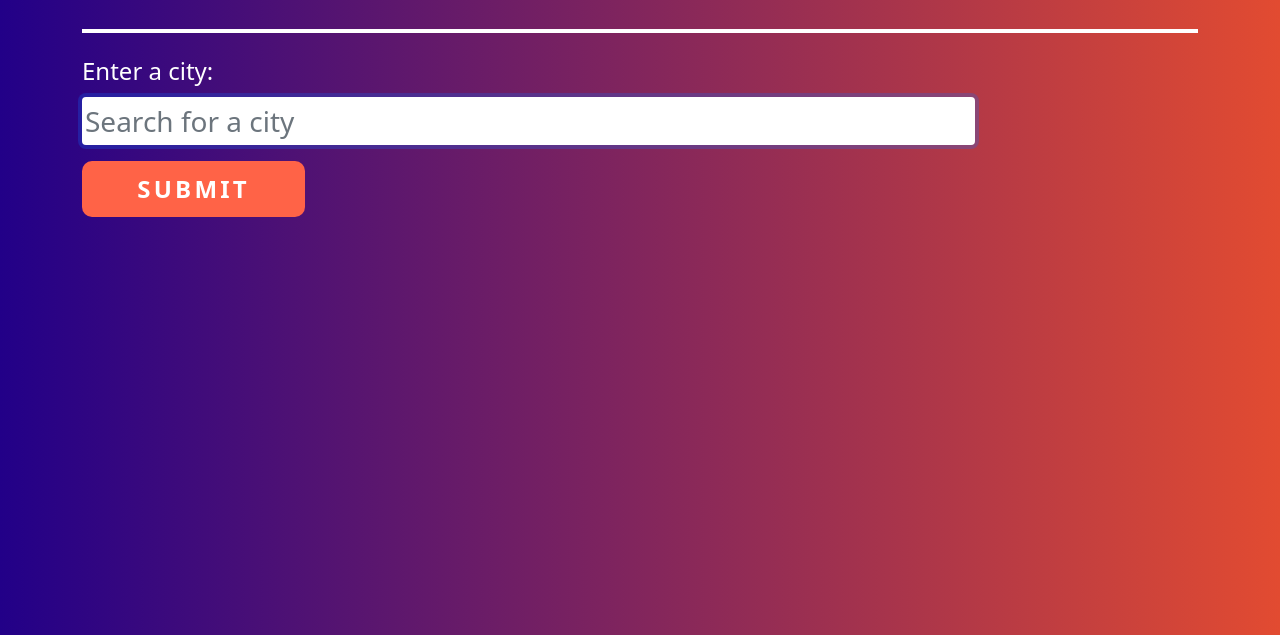
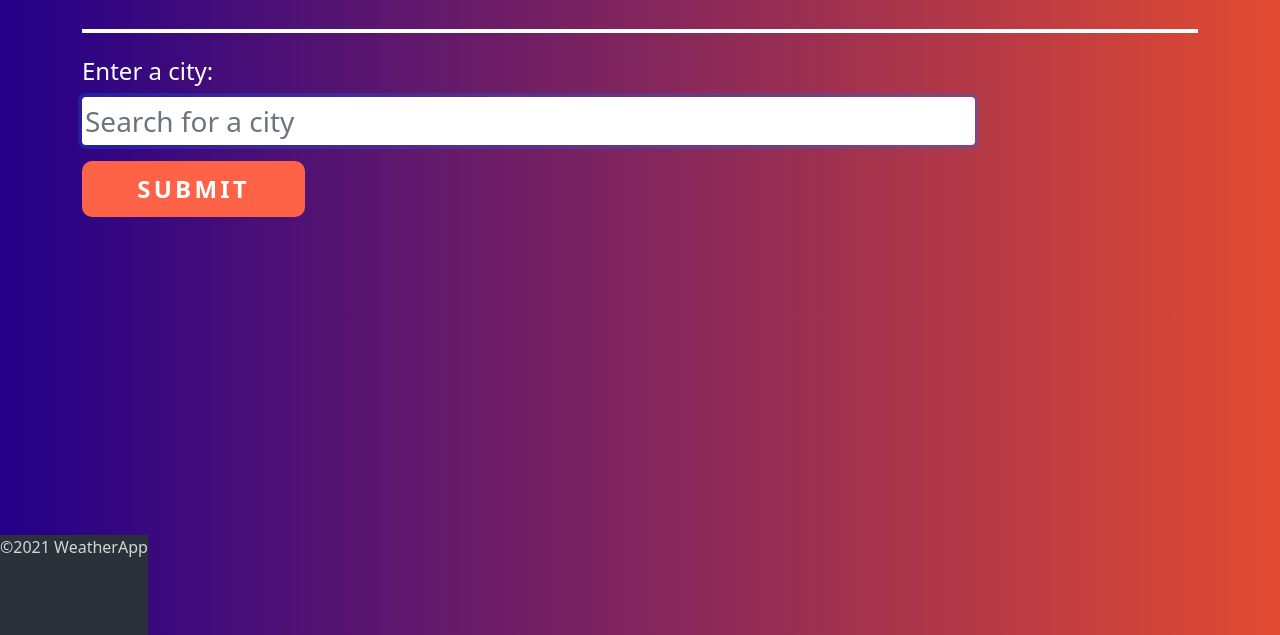
Before and after one commit to P4sc4l94/weather-app, a website with bundled scripts: page index.html in a window 1280 px wide. Shown: the part 165-800 px from the top of the page. Built offline with nearby package versions, Linux system fonts and the light colour scheme.

Commit message:
Update index.html
Added finalized code

```diff
--- a/index.html
+++ b/index.html
@@ -57,7 +57,7 @@
       <section class='ajax-section'>
         <div class='container weather-container'>
           <ul class='cities row'>
-            <!-- <li class='city'>
+              <!-- <li class='city'>
               <div class="row">
                 <div class="col-8 col-sm-12">
                   <div class='city-name'>
@@ -69,15 +69,15 @@
                 </div>
                 <div class="col-4 col-sm-12">
                   <figure>
-                    <img src="img-placeholder.svg" width="50px" height="auto" alt="">
+                    <img src="img/01d.svg" width="50px" alt="">
                     <figcaption>
                       Slightly Cloudy
                     </figcaption>
                   </figure>
                 </div>
               </div>
-            </li> -->
-            <!-- <li class='city'>
+            </li>    -->
+              <!-- <li class='city'>
               <div class="row">
                 <div class="col-8 col-sm-12">
                   <div class='city-name'>
@@ -89,25 +89,22 @@
                 </div>
                 <div class="col-4 col-sm-12">
                   <figure>
-                    <img src="img-placeholder.svg" width="50px" height="auto" alt="">
+                    <img src="img/10d.svg" alt="" width="50px">
                     <figcaption>
                       Slightly Cloudy
                     </figcaption>
                   </figure>
                 </div>
               </div>
-            </li> -->
+            </li>  -->
           </ul>
         </div>
       </section>
     </div>
   </div>
-  <!-- <footer class="container-fluid">
-    <div class='pt-3 text-white footer-text'>
-      <p class="fw-bold">Designed by K. Hood / Support by tutsplus</p>
-      <p>This website was built using Open Weather API, HTML, CSS, JavaScript, and Bootstrap</p>
-  </div>
-  </footer> -->
+  <footer>
+    <p class="text-white text-center" style='opacity:0.8'>&copy;2021 WeatherApp</p>
+  </footer>
   <script src="index.js"></script>
 </body>
 
```
